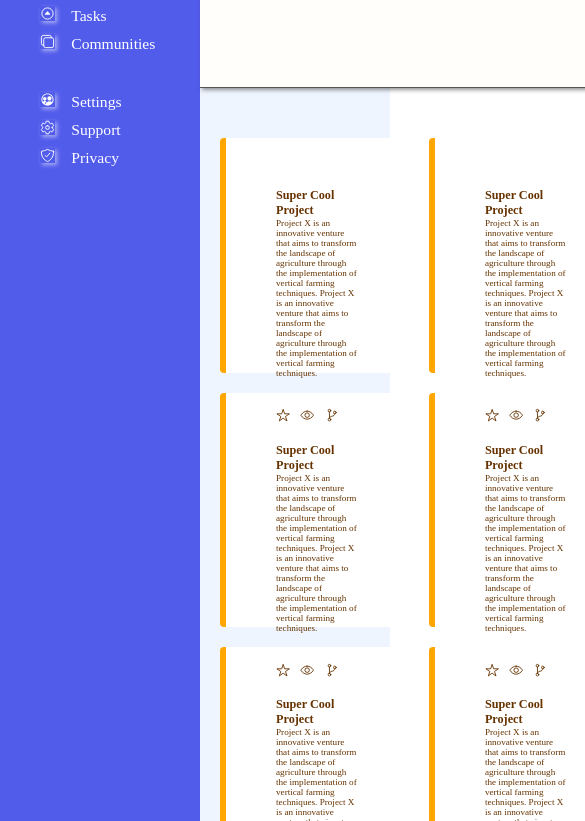
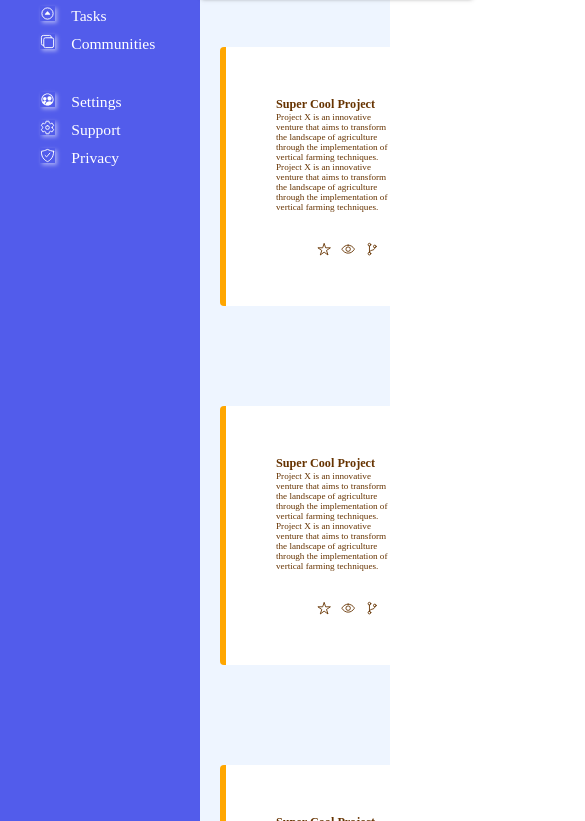
Before and after one commit to Bakerboonsa11/Dashboard, a plain HTML site: page index.html in a window 390 px wide. Shown: the part 186-1007 px from the top of the page, 585 px wide, since content can reach past the window. Drawn offline with nearby package versions, Linux system fonts and the light colour scheme.

Commit message:
about to end

```diff
--- a/style.css
+++ b/style.css
@@ -11,7 +11,7 @@
    /* grid-template-rows: 1fr 1fr 1fr 1fr; */
    grid-template-rows: repeat(auto-fit,minmax(125px,1fr));
    height:130vh;
-   width: 100vw;
+   width: 100%;
    background-color: #EEF5FF;
 
    /* gap: 20px; */
@@ -29,7 +29,7 @@
 }
 .iteam2{
     background-color: #fffefb;
-    grid-column: 2/6;
+    grid-column: 2/-1;
     border-bottom: 1px solid #555;
     box-shadow: 2px 2px 4px rgba(46, 44, 44, 0.5);
 
@@ -39,7 +39,8 @@
     grid-column: 2/6;
     grid-row: 2/5;
     display: grid;
-    grid-template-columns: 1fr 1fr 1fr ;
+    /* grid-template-columns: 1fr 1fr 1fr ; */
+    grid-template-columns: repeat(auto-fit,margin(200px,1fr));
 
     grid-template-rows: repeat(12 ,1fr);
 
@@ -287,3 +288,71 @@ li span ion-icon:hover {
     /* background-color: firebrick; */
     width: 40%;
 }
+
+
+/* media query */
+@media screen and (max-width: 900px) {
+    .iteam1{
+        background-color:#525CEB;
+        grid-row: 1 / 7;
+
+    }
+    .iteam3{
+        /* background-color: aqua; */
+        grid-column: 2/7;
+        grid-row: 2/5;
+        display: grid;
+        /* grid-template-columns: 1fr 1fr 1fr ; */
+        grid-template-columns: 1fr 1fr ;
+
+        grid-template-rows: repeat(12 ,50px);
+
+        gap: 20px;
+        margin: 50px 20px 30px 20px;
+
+    }
+    .third_1,.third_2{
+        grid-row: 1/5;
+    }
+
+    .third_3,.third_4{
+        grid-row: 5/9;
+    }
+
+    .third_5,.third_6{
+        grid-row: 9/13;
+    }
+
+    .third_7{
+        grid-row: 13/17;
+        /* background-color: black; */
+        display: flex;
+        flex-direction: column;
+        gap: 1rem;
+        padding: 2rem;
+
+    }
+
+
+.third_8{
+    grid-row: 13/17;
+    /* background-color: black; */
+    display: flex;
+    flex-direction: column;
+    gap: 1rem;
+    padding: 2rem;
+
+}
+  }
+  @media screen and (max-width: 730px) {
+    .iteam3{
+        /* background-color: aqua; */
+      display: flex;
+
+      gap: 100px;
+      flex-wrap: wrap;
+      flex: 1;
+    }
+
+
+  }
```
